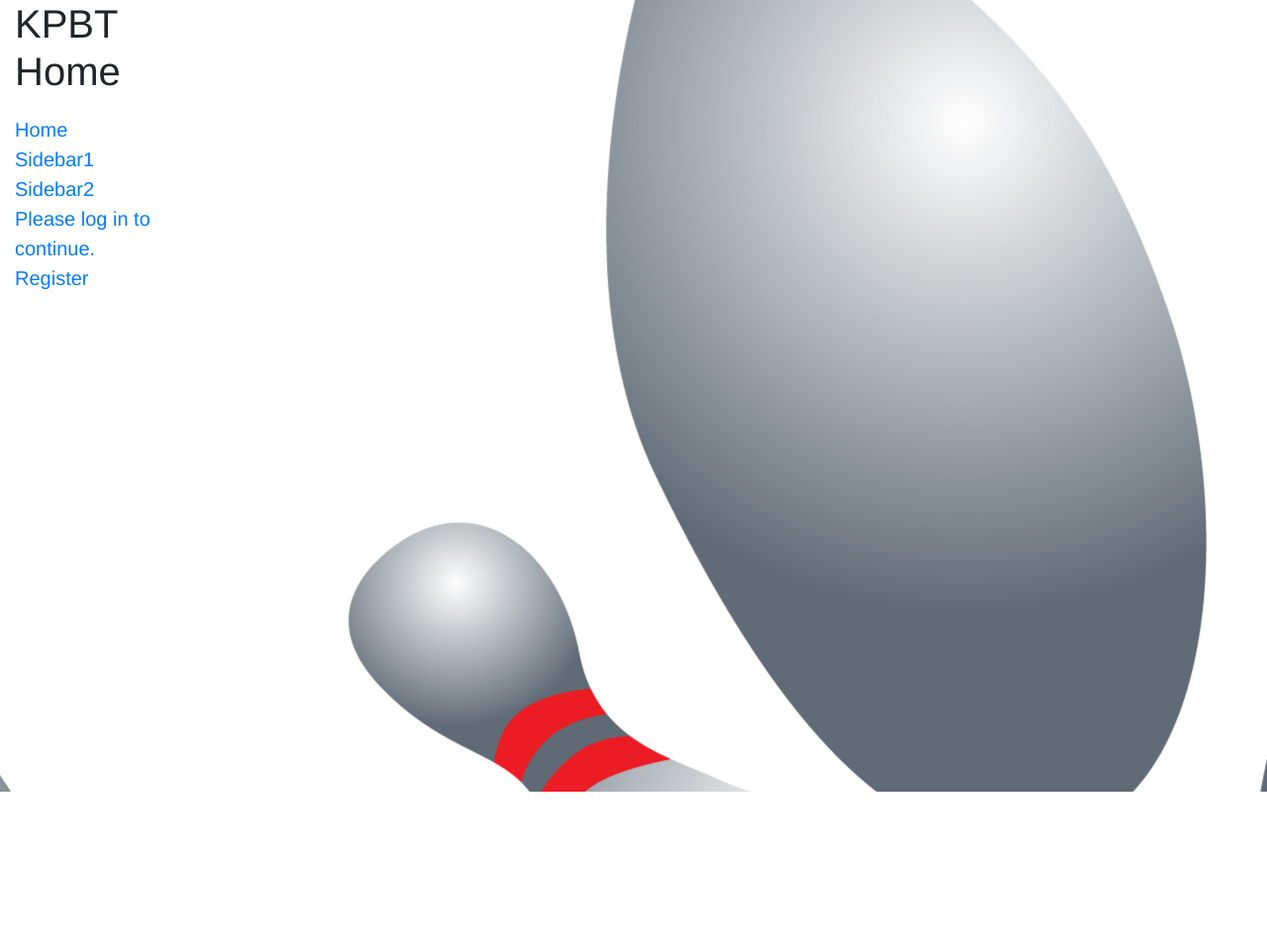
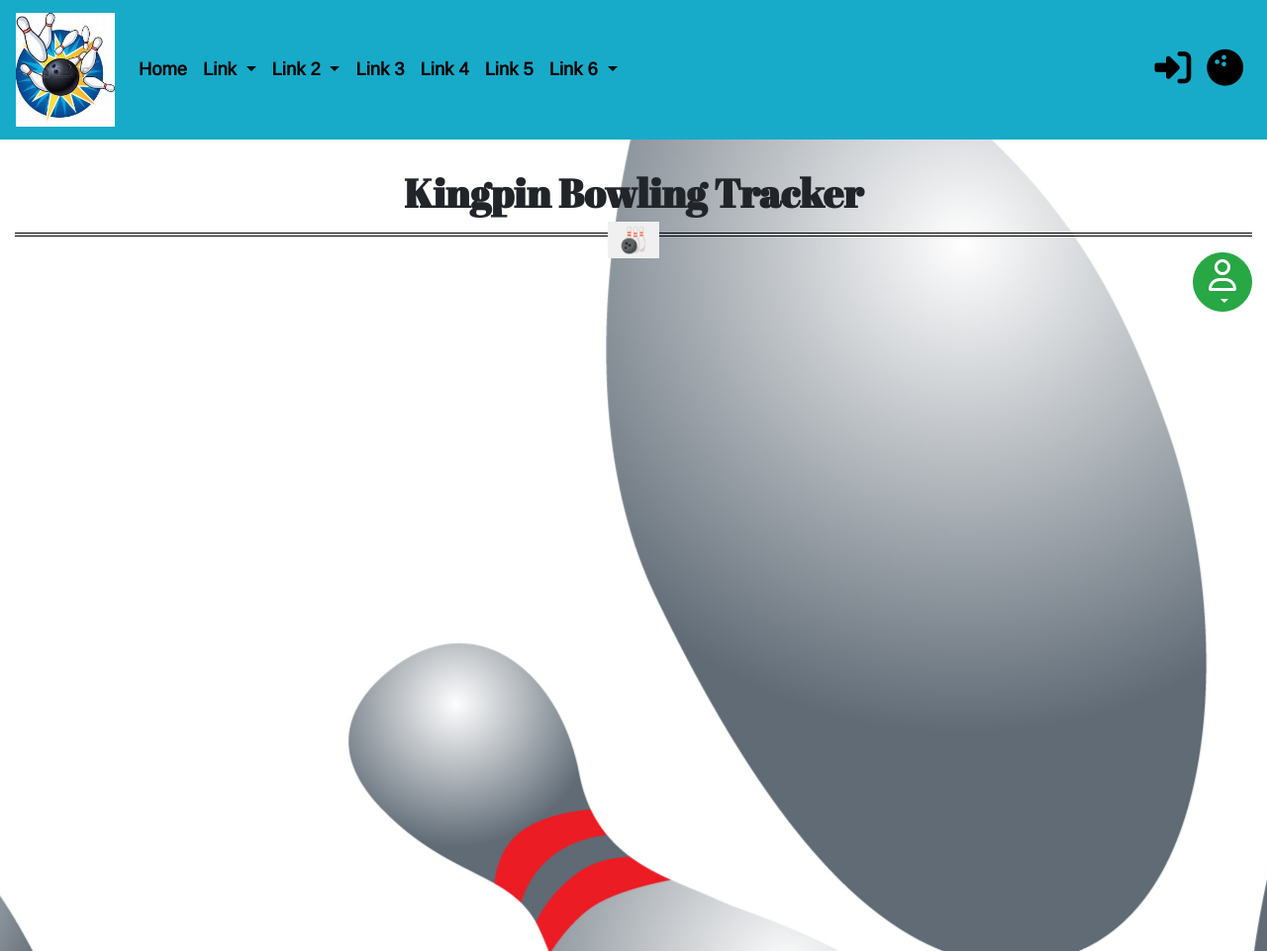
Before and after one commit to cjtrombley/KPTracker, a Django app: page /kpbt/ in a window 1280 px wide. Shown: the whole page at 99% size. Before the commit the page ends 800 px from the top, so only its background shows below. Run offline with Django 3.2, Linux system fonts and the light colour scheme; some libraries are stand-ins or nearby versions.

Commit message:
Completed UI design for the homepage, updated meta info, and implemented tooltips

```diff
--- a/kptracker_serv/kpbt/static/css/styles.css
+++ b/kptracker_serv/kpbt/static/css/styles.css
@@ -8,8 +8,83 @@ body {
     background: url("../images/bowling-bg.jpg") 25% 25% no-repeat;
 }
 
+body, html{
+   height: 100%;
+}
+
 #bg-bowl {
     background: url("../images/bowling_wallpaper.jpg") 20% 30% no-repeat;
+}
+
+header, section, footer, aside, nav, main, article, figure {
+    display: block;
+}
+
+.skip-link {
+    position: absolute;
+    top: -40px;
+    left: 0;
+    background: #BF1722;
+    color: white;
+    padding: 8px;
+    z-index: 100;
+}
+
+.skip-link:focus {
+    top: 0;
+}
+
+.container-fluid, .container {
+    padding: 10px 15px;
+}
+
+.logo {
+   width:100px;
+   margin-left: auto;
+   margin-right: auto;
+}
+
+.logo-foot {
+    float: left;
+    padding: 5px;
+}
+
+.nav-link {
+    font-weight: bolder;
+    font-size: 1.15rem; /* 18px */
+}
+
+.nav-marg {
+    margin-bottom: 20px;
+}
+
+.dropdown:hover>.dropdown-menu {
+    display: block;
+}
+
+.nav-bg, .foot-bg {
+    background-color: #17ABC9;
+}
+
+.navbar-light .navbar-nav .nav-link {
+    color: #000000;
+}
+
+.dropdown-item {
+    background-color: #FFE4B5; /* moccasin */
+}
+
+.dropdown-item:hover {
+    background-color: #4682B4; /* steelblue */
+}
+
+*:focus {
+    outline-color: #191970; /* midnightblue */
+}
+
+main {
+height: auto;
+min-height: 100%;
 }
 
 /* Source: https://codepen.io/ibrahimjabbari/pen/ozinB */
@@ -47,6 +122,10 @@ body {
     border-top: 4px double #101010;
 }
 
+.underline {
+    text-decoration: underline;
+}
+
 .link-login {
     color: #000000;
 }
@@ -57,6 +136,16 @@ body {
 
 .text-bluegrey {
     color: #607d8b !important;
+}
+
+label {
+    font-weight: bolder;
+}
+
+.buttonDrop {
+    border-radius: 50%;
+    width: 60px;
+    height: 60px;
 }
 
 /* Source: https://css-tricks.com/snippets/css/css-box-shadow/ */
@@ -70,3 +159,7 @@ body {
     background: none;
     margin-bottom: 20px;
 }
+
+.breadcrumb a {
+    text-decoration: underline;
+}
--- a/kptracker_serv/kpbt/static/js/app.js
+++ b/kptracker_serv/kpbt/static/js/app.js
@@ -1 +1,7 @@
 /* app.js file */
+
+
+/* Tooltips */
+$(document).ready(function(){
+  $('[data-toggle="tooltip"]').tooltip();
+});
--- a/kptracker_serv/kpbt/templates/base.html
+++ b/kptracker_serv/kpbt/templates/base.html
@@ -7,8 +7,8 @@
   <meta charset="UTF-8">
   <meta name="viewport" content="width=device-width, initial-scale=1.0">
   <meta name="author" content="Darius Grasseschi, Evan Hassan, Jonathan Lacoursiere, Ariana Lee, Maria Medina, and Cody Trombley">
-  <meta name="description" content="">
-  <meta name="keywords" content="">
+  <meta name="description" content="Kingpin - World's Best bowling tracking app for bowlers and leagues on the web">
+  <meta name="keywords" content="Bowling, Bowling tracker webapp, Bowlers, Bowling leagues">
   <!-- Bootstrap 4 CSS -->
   <link rel="stylesheet" href="https://stackpath.bootstrapcdn.com/bootstrap/4.3.1/css/bootstrap.min.css" integrity="sha384-ggOyR0iXCbMQv3Xipma34MD+dH/1fQ784/j6cY/iJTQUOhcWr7x9JvoRxT2MZw1T" crossorigin="anonymous">
   <!-- FontAwesome Icons and CSS-->
@@ -24,5 +24,4 @@
 </head>
 {% block content %}
 {% endblock %}
-
 </html>
--- a/kptracker_serv/kpbt/templates/index.html
+++ b/kptracker_serv/kpbt/templates/index.html
@@ -1,35 +1,98 @@
 {% extends "base.html" %} {%block content%}
+{% load static %}
 
 <body>
+
+    <a href="#mainContent" class="skip-link sr-only sr-only-focusable" title="Skip to main content">Skip to main content</a>
+    <nav class="navbar navbar-expand-md nav-bg nav-marg navbar-light" aria-label="Navigation">
+  <a class="navbar-brand" href="{% url 'index' %}" aria-label="Kingpin Bowling Tracker">
+   <img src="{% static 'images/Kingpin.jpeg' %}" alt="Kingpin's logo" class="logo">
+  </a>
+  <button class="navbar-toggler" type="button" data-toggle="collapse" data-target="#collapsibleNavbar" aria-controls="collapsibleNavbar" aria-expanded="false" aria-label="Navbar toggle">
+    <span class="navbar-toggler-icon"></span>
+  </button>
+  <div class="collapse navbar-collapse" id="collapsibleNavbar">
+    <ul class="navbar-nav">
+      <li class="nav-item">
+        <a class="nav-link" href="{% url 'index' %}">Home</a>
+      </li>
+      <li class="nav-item dropdown">
+        <a class="nav-link dropdown-toggle" href="" id="navbardrop" role="button" data-toggle="dropdown" aria-haspopup="true" aria-expanded="false">
+        Link
+        </a>
+      <div class="dropdown-menu" aria-labelledby="navbardrop">
+        <a class="dropdown-item" href="">link 1</a>
+        <a class="dropdown-item" href="">link 2</a>
+        <a class="dropdown-item" href="">link 3</a>
+      </div>
+      </li>
+    <li class="nav-item dropdown">
+      <a class="nav-link dropdown-toggle" href="" id="navbardrop2" role="button" data-toggle="dropdown" aria-haspopup="true" aria-expanded="false">
+        Link 2
+      </a>
+      <div class="dropdown-menu" aria-labelledby="navbardrop2">
+        <a class="dropdown-item" href="">link 1</a>
+        <a class="dropdown-item" href="">link 2</a>
+        <a class="dropdown-item" href="" >link 3</a>
+      </div>
+    </li>
+   <li class="nav-item">
+        <a class="nav-link" href="">Link 3</a>
+   </li>
+    <li class="nav-item">
+        <a class="nav-link" href="">Link 4</a>
+    </li>
+   <li class="nav-item">
+        <a class="nav-link" href="">Link 5</a>
+   </li>
+   <li class="nav-item dropdown">
+      <a class="nav-link dropdown-toggle" href="" id="navbardrop3" role="button" data-toggle="dropdown" aria-haspopup="true" aria-expanded="false">
+        Link 6
+      </a>
+      <div class="dropdown-menu" aria-labelledby="navbardrop3">
+        <a class="dropdown-item" href="">link 1</a>
+        <a class="dropdown-item" href="">link 2</a>
+        <a class="dropdown-item" href="">link 3</a>
+      </div>
+    </li>
+    </ul>
+       <ul class="nav navbar-nav ml-auto">
+        <li><a class="nav-link" href="{% url 'login' %}" title="Login" data-toggle="tooltip" data-placement="bottom" aria-label="Login"><i class="fas fa-sign-in-alt fa-2x"></i></a></li>
+        <li><a class="nav-link" href="{% url 'register' %}" title="Register" data-toggle="tooltip" data-placement="bottom" aria-label="Register"><i class="fas fa-bowling-ball fa-2x"></i></a></li>
+      </ul>
+
+  </div>
+</nav>
+
+<main id="mainContent" tabindex="-1">
 	<div class="container-fluid">
     <div class="row">
-      <div class="col-sm-2">
+      <div class="col-md-12">
 
-      <h1>KPBT Home</h1>
-        <ul class="sidebar-nav">
-          <li><a href="{% url 'index' %}">Home</a></li>
-          <li><a href="">Sidebar1</a></li>
-          <li><a href="">Sidebar2</a></li>
-
-	{% if request.user.is_authenticated %}
-		<p>You are currently logged in as {{ user.get_username }}</p>
-		<a href="{% url 'logout' %}">Log out.</a>
-	{% else %}
-		 <a href="{% url 'login' %}">Please log in to continue.</a>
-		 <br>
-		 <a href="{% url 'register' %}">Register</a>
-	{% endif %}
-
-		{% if request.user.is_authenticated %}
-		  {% if request.user.is_admin %}
-
-			<li><a href="{% url 'admin:index' %}">Administrator Page</a></li>
-		</ul>
-		{% endif %}
-	{% endif %}
+      <h1 class="text-center mainhead font-weight-bolder">Kingpin Bowling Tracker</h1>
+          <hr class="style15">
+          <div class="dropdown" align="right">
+            <button type="button" class="btn btn-success dropdown-toggle buttonDrop" data-toggle="dropdown" title="Account info">
+                <i class="far fa-user fa-2x mx-auto d-block"></i>
+            </button>
+            <div class="dropdown-menu">
+              <h5 class="dropdown-header text-center underline">Account info</h5>
+                {% if request.user.is_authenticated %}
+                <p>Logged in as: <mark>{{ user.get_username }}</mark></p>
+                {% if request.user.is_authenticated %}
+                {% if request.user.is_admin %}
+                <a href="{% url 'admin:index' %}">Admin page</a>
+                {% endif %}
+                {% endif %}
+                <br>
+                <a href="{% url 'logout' %}?next={% url 'login' %}">Logout</a>
+                {% else %}
+                <a href="{% url 'login' %}">Please login to continue.</a>
+                {% endif %}
+            </div>
+          </div>
 
       </div>
-      <div class="col-sm-10 "></div>
     </div>
   </div>
   {% load static %}
@@ -41,5 +104,7 @@
   <script src="https://stackpath.bootstrapcdn.com/bootstrap/4.3.1/js/bootstrap.min.js" integrity="sha384-JjSmVgyd0p3pXB1rRibZUAYoIIy6OrQ6VrjIEaFf/nJGzIxFDsf4x0xIM+B07jRM" crossorigin="anonymous"></script>
   <!-- app.js -->
   <script src="{% static 'js/app.js' %}"></script>
+
+    </main>
 </body>
 {% endblock %}
```
